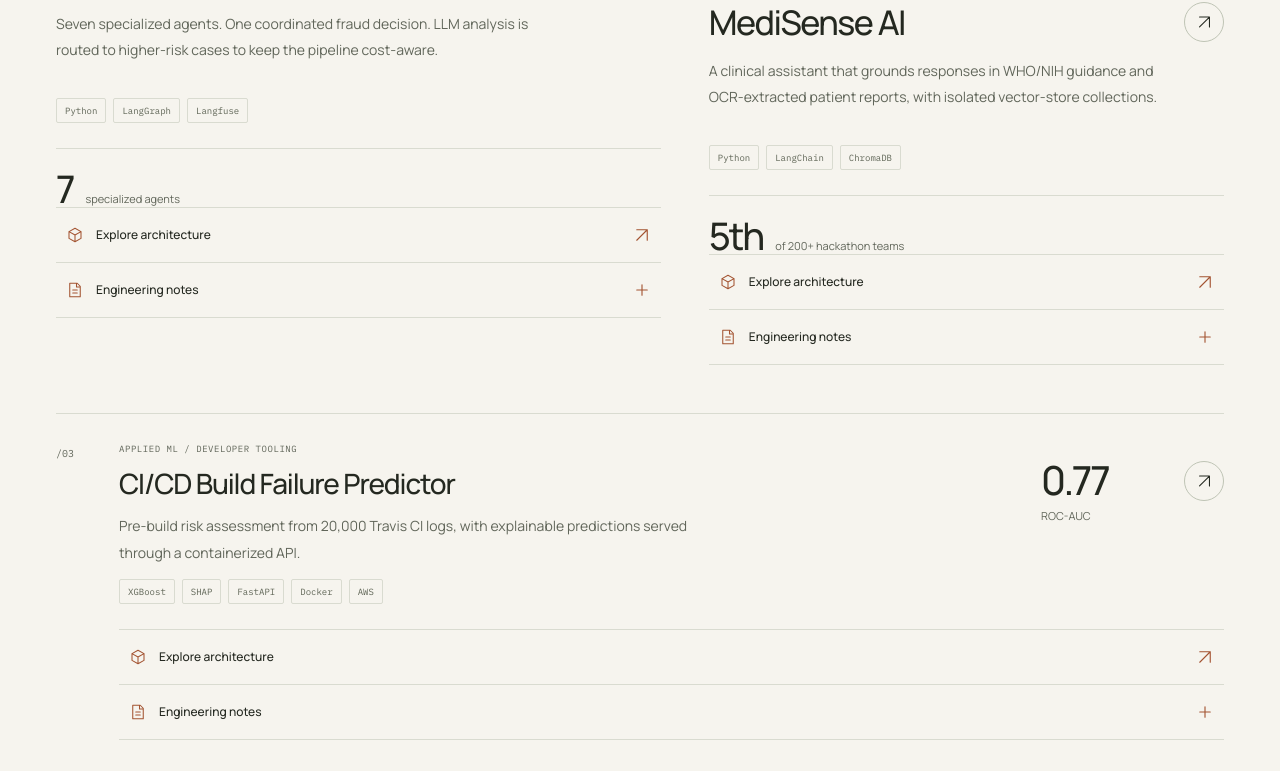
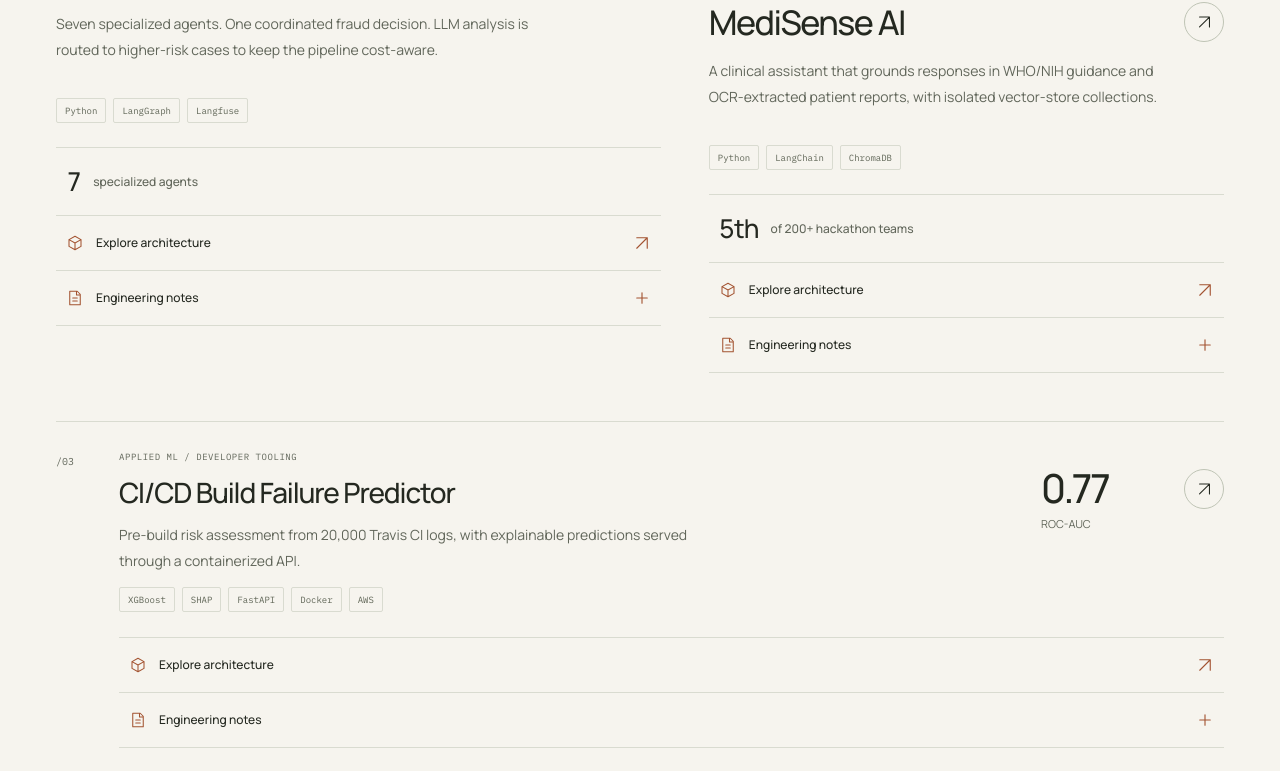
Before and after one commit to bsse23094/portfolio, a React (Vite) app: page / in a window 1280 px wide. Shown: the part 2106-2877 px from the top of the page. Built offline with nearby package versions, Linux system fonts and the light colour scheme.

Commit message:
Integrate featured project metrics with the shared action layout

```diff
--- a/src/App.jsx
+++ b/src/App.jsx
@@ -499,11 +499,11 @@
         </div>
         <p className="project-description">{project.description}</p>
         <Tags items={project.stack} />
-        <div className="project-result">
-          <strong>{project.metric}</strong>
-          <span>{project.metricLabel}</span>
-        </div>
         <div className="project-actions">
+          <div className="project-result">
+            <strong>{project.metric}</strong>
+            <span>{project.metricLabel}</span>
+          </div>
           <ArchitectureButton project={project} />
           <ProjectDetails project={project} />
         </div>
--- a/src/refinement.css
+++ b/src/refinement.css
@@ -1118,6 +1118,30 @@
 .project-actions {
   border-block: 1px solid var(--line);
 }
+.featured-project .project-actions {
+  margin-top: 24px;
+}
+.project-actions .project-result {
+  display: flex;
+  align-items: center;
+  gap: 12px;
+  min-height: 68px;
+  margin: 0;
+  padding: 18px 10px;
+  border: 0;
+  border-bottom: 1px solid var(--line);
+}
+.project-actions .project-result strong {
+  flex: 0 0 auto;
+  font: 500 26px/1.2 var(--sans);
+  font-variant-numeric: lining-nums tabular-nums;
+  letter-spacing: -0.035em;
+  color: var(--ink);
+}
+.project-actions .project-result > span {
+  font: 500 12px/1.5 var(--sans);
+  color: var(--muted);
+}
 .project-actions .project-details {
   margin: 0;
   padding: 0;
```
